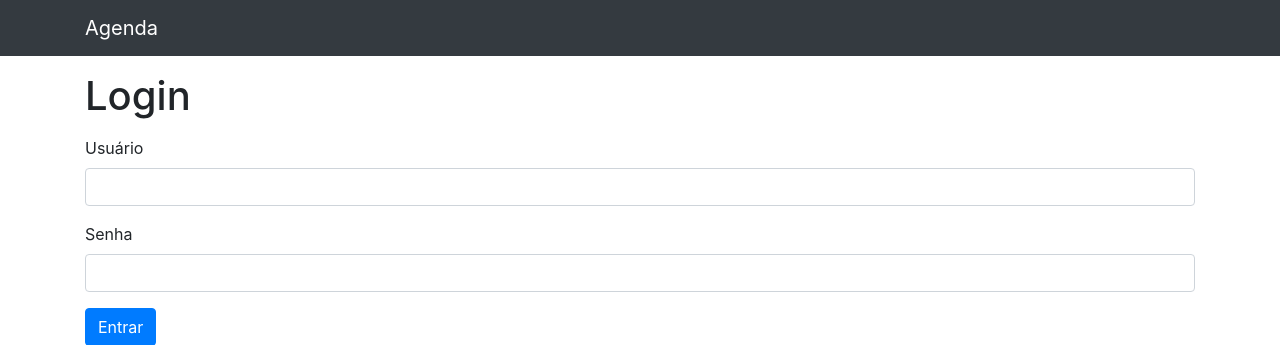
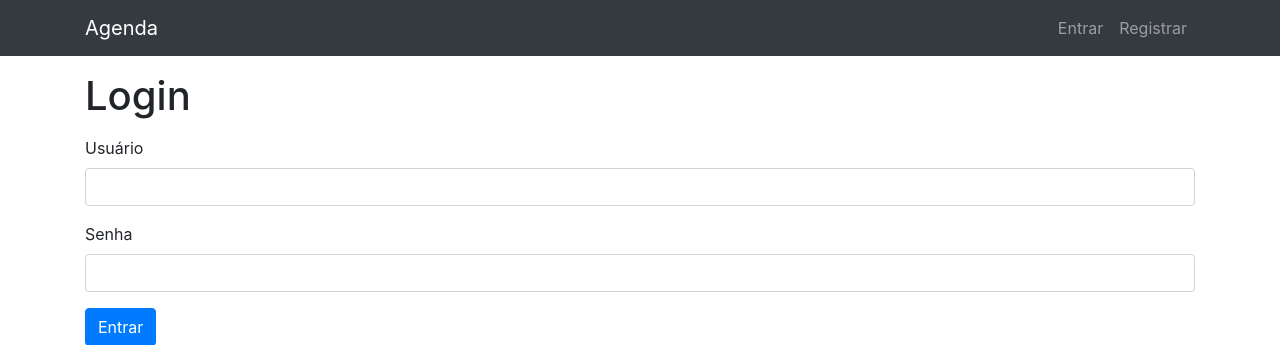
Before and after one commit to QueirozT/Agenda-Com-Django, a Django app: page /accounts/ in a window 1280 px wide. Shown: the top 345 px of the page. Run offline with Django 4.2, Linux system fonts and the light colour scheme; some libraries are stand-ins or nearby versions.

Commit message:
Personalizando o template de navegação

```diff
--- a/templates/parciais/_nav.html
+++ b/templates/parciais/_nav.html
@@ -1,10 +1,37 @@
 <!-- Navigation -->
 <nav class="navbar navbar-expand-lg navbar-dark bg-dark static-top">
-<div class="container">
-    <a class="navbar-brand" href="{% url 'index' %}">Agenda</a>
-    <button class="navbar-toggler" type="button" data-toggle="collapse" data-target="#navbarResponsive"
-    aria-controls="navbarResponsive" aria-expanded="false" aria-label="Toggle navigation">
-    <span class="navbar-toggler-icon"></span>
-    </button>
-</div>
+    <div class="container">
+        <a class="navbar-brand" href="{% url 'index' %}">Agenda</a>
+
+        <button class="navbar-toggler" type="button" data-toggle="collapse" data-target="#navbarNavDropdown" aria-controls="navbarNavDropdown" aria-expanded="false" aria-label="Toggle navigation">
+            <span class="navbar-toggler-icon"></span>
+        </button>
+
+        <div class="collapse navbar-collapse" id="navbarNavDropdown">
+            <ul class="navbar-nav ml-auto">
+                {% if user.is_authenticated %}
+                    {% if 'dashboard' in request.path %}
+                        <li class="nav-item">
+                            <a class="nav-link" href="{% url 'logout' %}">Sair</a>
+                        </li>
+                    {% else %}
+                        <li class="nav-item active">
+                            <a class="nav-link" href="{% url 'dashboard' %}">Dashboard</a>
+                        </li>
+                    {% endif %}
+                {% else %}
+                    {% if not 'login' in request.path %}
+                        <li class="nav-item">
+                            <a class="nav-link" href="{% url 'login' %}">Entrar</a>
+                        </li>
+                    {% endif %}
+                    {% if not 'register' in request.path %}
+                        <li class="nav-item">
+                            <a class="nav-link" href="{% url 'register' %}">Registrar</a>
+                        </li>
+                    {% endif %}
+                {% endif %}
+            </ul>
+          </div>
+    </div>
 </nav>
```
